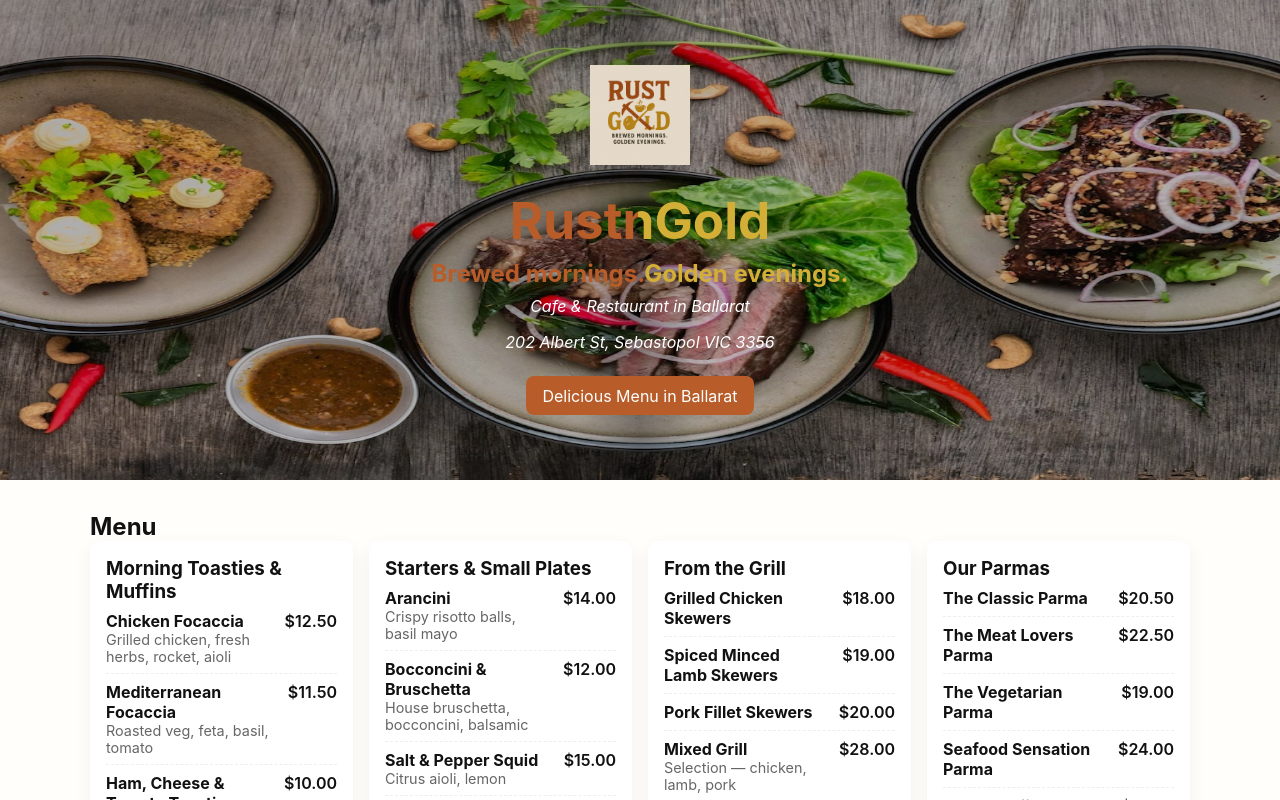
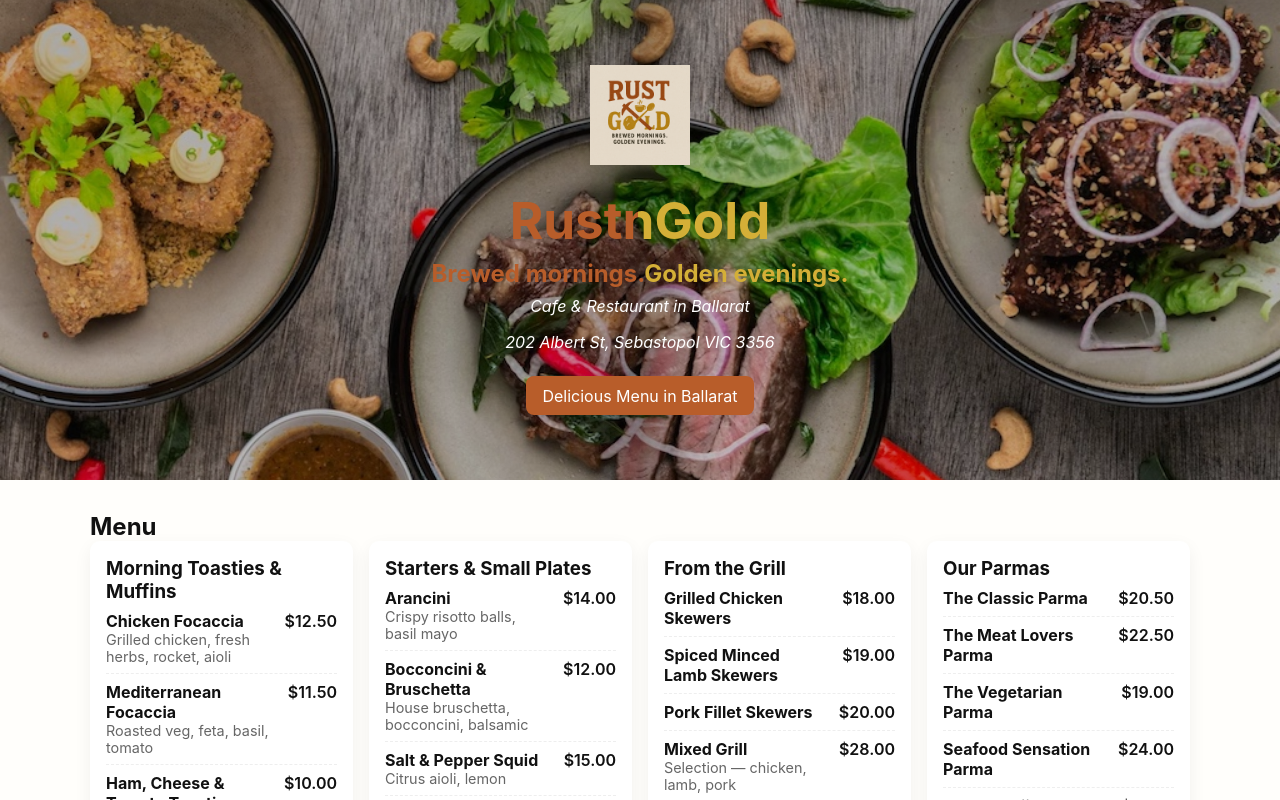
Before and after one commit to gurshersingh/rustngold-v1, a Next.js app: page / in a window 1280 px wide. Shown: the top 800 px of the page. Built offline with nearby package versions, Linux system fonts and the light colour scheme.

Commit message:
fixed the background image position

```diff
--- a/src/app/globals.css
+++ b/src/app/globals.css
@@ -48,11 +48,16 @@
 
 /* the two halves */
 .hero-left,
+
+
 .hero-right {
-  flex: 1;
-  background-repeat: no-repeat;
-  background-size: cover;
-  background-position:  center;
+  /* These are the properties from Next.js's fill prop */
+  position: absolute;
+  height: 100%;
+  width: 100%;
+  inset: 0px;
+  object-fit: cover;
+  object-position: center;
 }
 
 /* LEFT half: show the LEFT part of the coffee image
```
